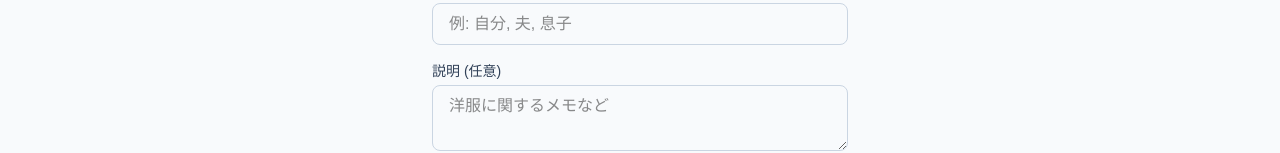
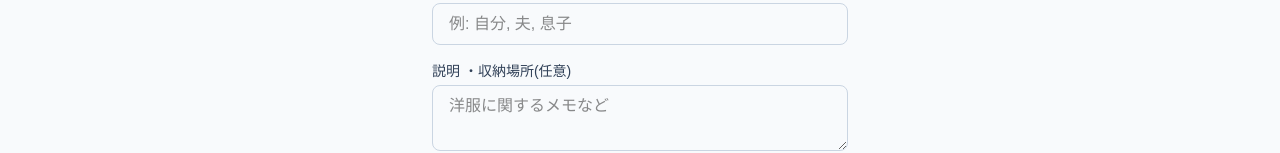
Before and after one commit to takeshi-cyugun/cosetton, a Next.js app in the folder frontend/: page /register in a window 1280 px wide. Shown: the part 565-718 px from the top of the page. Built offline with nearby package versions, Linux system fonts and the light colour scheme; no server answers; sample sign-in values are in the browser's storage.

Commit message:
検索条件に説明欄も含める

```diff
--- a/frontend/src/app/page.tsx
+++ b/frontend/src/app/page.tsx
@@ -142,7 +142,8 @@ export default function ItemsPage() {
     (seasonFilter === '通年' || item.season === '通年' || item.season?.includes(seasonFilter)) &&
     searchWords.every(word =>
       item.name.toLowerCase().includes(word) ||
-      item.category.toLowerCase().includes(word)
+      item.category.toLowerCase().includes(word) ||
+      item.description?.toLowerCase().includes(word)
     ) &&
     (
       statusFilter === 'すべて'
--- a/frontend/src/app/register/page.tsx
+++ b/frontend/src/app/register/page.tsx
@@ -413,7 +413,7 @@ export default function RegisterPage() {
 
           <div>
             <label htmlFor="description" className="block text-sm font-medium text-slate-700 mb-1">
-              説明 (任意)
+              説明 ・収納場所(任意)
             </label>
             <textarea
               id="description"
```
Also changed, not shown: 1 other file (tests, documents, lock files or other folders).
